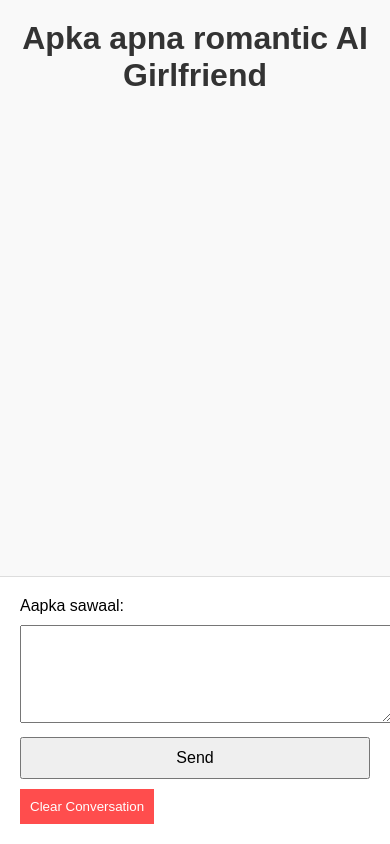
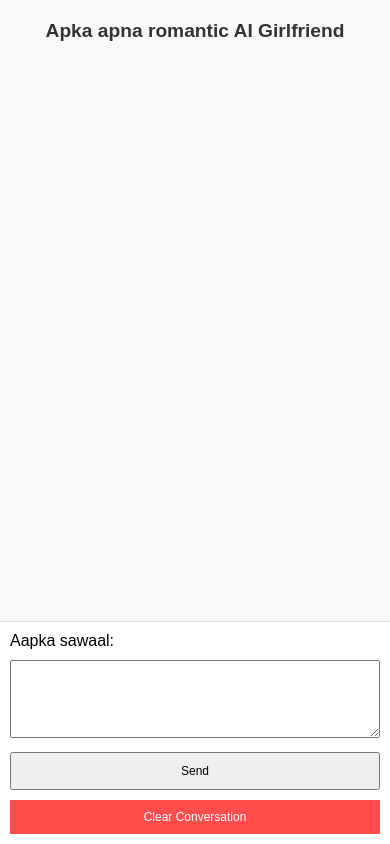
Before and after one commit to shibaprasadjena12/persona-gemini, a Flask app: page / in a window 390 px wide. Run offline with Flask 3, Linux system fonts and the light colour scheme.

Commit message:
Update index.html

```diff
--- a/templates/index.html
+++ b/templates/index.html
@@ -2,6 +2,7 @@
 <html>
 <head>
     <title>Chat with Your AI Girlfriend</title>
+    <meta name="viewport" content="width=device-width, initial-scale=1.0"> <!-- Added for responsiveness -->
     <style>
         body {
             font-family: Arial, sans-serif;
@@ -16,14 +17,16 @@
             color: #333;
             text-align: center;
             margin: 20px 0;
+            font-size: 1.5em; /* Adjusted for smaller screens */
         }
         .conversation {
             flex: 1;
             overflow-y: auto;
-            padding: 20px;
+            padding: 10px; /* Reduced padding for smaller screens */
         }
         .message {
             margin-bottom: 10px;
+            word-wrap: break-word; /* Ensure long messages wrap properly */
         }
         .user {
             font-weight: bold;
@@ -35,14 +38,15 @@
         }
         .form-container {
             background: #fff;
-            padding: 20px;
+            padding: 15px; /* Adjusted padding */
             border-top: 1px solid #ddd;
         }
         textarea, input[type="submit"] {
             width: 100%;
             padding: 10px;
-            font-size: 16px;
+            font-size: 14px; /* Adjusted font size */
             margin-top: 10px;
+            box-sizing: border-box; /* Ensure proper sizing */
         }
         .clear-btn {
             background-color: #ff4d4d;
@@ -51,6 +55,22 @@
             padding: 10px;
             cursor: pointer;
             margin-top: 10px;
+            width: 100%; /* Full width for smaller screens */
+            font-size: 14px; /* Adjusted font size */
+        }
+        @media (max-width: 600px) {
+            h1 {
+                font-size: 1.2em; /* Smaller font size for very small screens */
+            }
+            .form-container {
+                padding: 10px; /* Reduced padding */
+            }
+            textarea {
+                font-size: 12px; /* Smaller font size for textarea */
+            }
+            .clear-btn, input[type="submit"] {
+                font-size: 12px; /* Smaller font size for buttons */
+            }
         }
     </style>
     <script>
```
